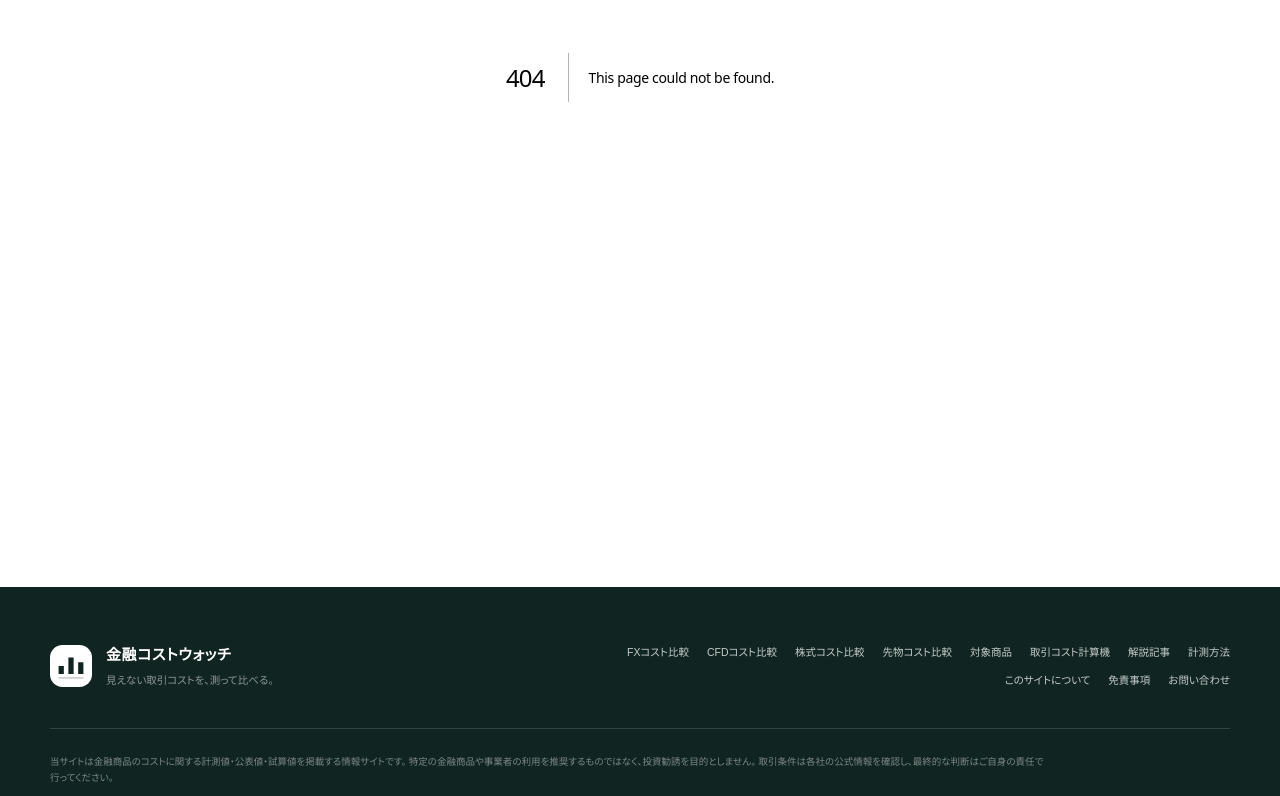
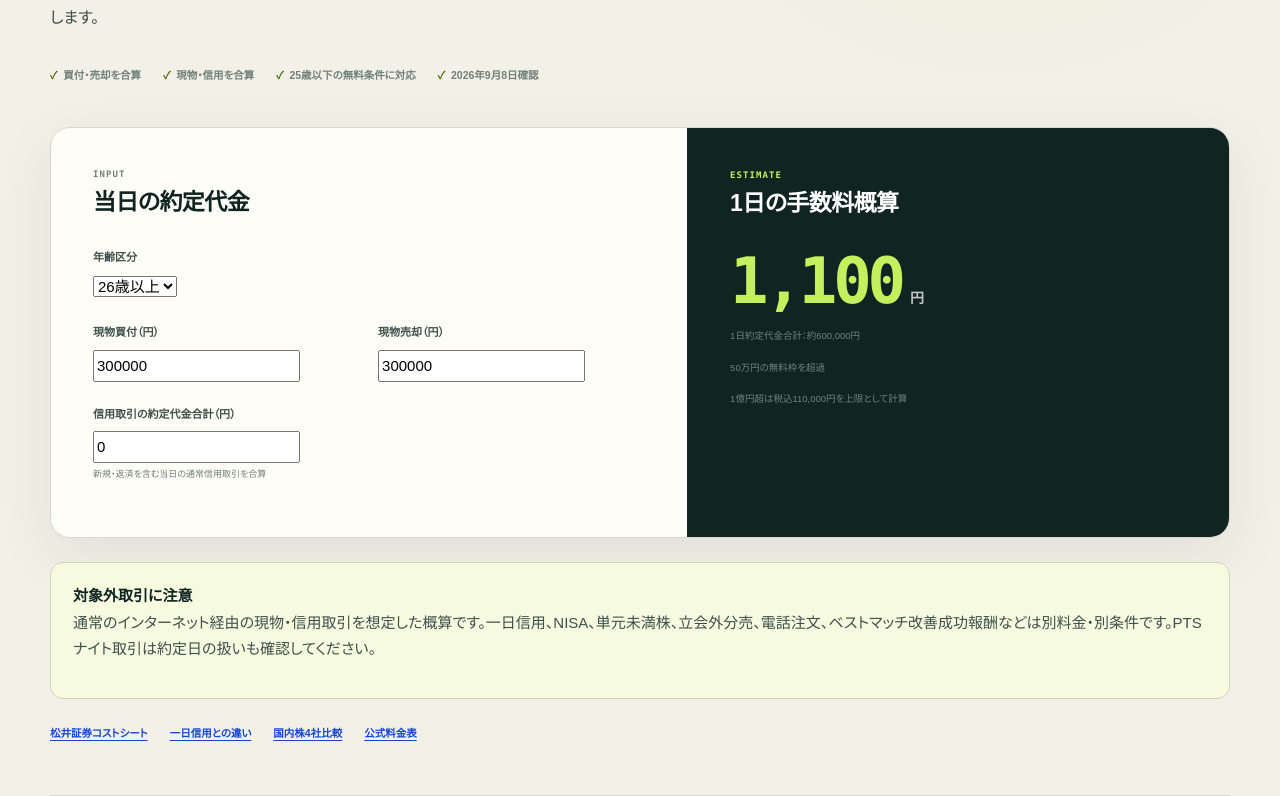
Before and after one commit to mrok18/hanbaijo, a Next.js app: page /tools/matsui-box-rate-calculator in a window 1280 px wide. Before the commit this address had no page. Shown: the part 400-1196 px from the top of the page. Built offline with nearby package versions, Linux system fonts and the light colour scheme.

Commit message:
feat: add Matsui box rate calculator

```diff
--- a/app/articles/matsui-one-day-margin-cost/page.tsx
+++ b/app/articles/matsui-one-day-margin-cost/page.tsx
@@ -6,4 +6,4 @@ export default function Page(){return <article><p className="page-kicker">MATSUI
 <h2>コストを4つに分ける</h2><div className="fx-metric-grid"><article><b>TRADE</b><h3>売買手数料</h3><p>ネット経由の新規・返済は無料。電話取引は別条件です。</p></article><article><b>RATE</b><h3>金利・貸株料</h3><p>公式料金表では年利0.0％。別途諸経費があります。</p></article><article><b>PREMIUM</b><h3>空売り料</h3><p>プレミアム空売りは銘柄別料金がかかり、日々変動します。</p></article><article><b>DEADLINE</b><h3>任意決済</h3><p>期日超過の任意決済は1注文3,250円、税込3,575円です。</p></article></div>
 <div className="callout"><strong>「一日」は当日中の管理が前提</strong><p>新規建日の大引けまでの反対売買、または15時45分までの現引・現渡が案内されています。翌営業日には会社の任意で決済されます。</p></div>
 <h2>取引前の確認</h2><ul><li>売建対象銘柄と在庫があるか</li><li>プレミアム空売り料が0円か有料か</li><li>返済注文が約定しない場合の対応時刻</li><li>一日信用・制度信用等を合算した保証金維持率</li></ul>
-<section className="article-sources" aria-labelledby="sources"><h2 id="sources">参照した公式資料</h2><ul><li><a href="https://www.matsui.co.jp/stock/margin/d-margin/rate.html" target="_blank" rel="noopener noreferrer">松井証券「手数料・弁済期限・金利・貸株料」</a></li><li><a href="https://www.matsui.co.jp/stock/margin/d-margin/rule/" target="_blank" rel="noopener noreferrer">松井証券「一日信用取引 取引ルール」</a></li></ul><p>取引条件は2026年9月7日に確認しました。</p></section><p><Link href="/stocks/matsui">松井証券の国内株コストシートへ →</Link></p><section className="article-affiliate" aria-label="関連する広告"><AffiliateOfferCard offer={AFFILIATE_OFFERS['matsui-fx']} /><p className="affiliate-disclosure">松井証券への広告リンクです。申込み成立時に当サイトが報酬を受け取る場合があります。</p></section></article>}
+<section className="article-sources" aria-labelledby="sources"><h2 id="sources">参照した公式資料</h2><ul><li><a href="https://www.matsui.co.jp/stock/margin/d-margin/rate.html" target="_blank" rel="noopener noreferrer">松井証券「手数料・弁済期限・金利・貸株料」</a></li><li><a href="https://www.matsui.co.jp/stock/margin/d-margin/rule/" target="_blank" rel="noopener noreferrer">松井証券「一日信用取引 取引ルール」</a></li></ul><p>取引条件は2026年9月7日に確認しました。</p></section><p><Link href="/tools/matsui-box-rate-calculator">通常取引のボックスレートを計算する →</Link></p><p><Link href="/stocks/matsui">松井証券の国内株コストシートへ →</Link></p><section className="article-affiliate" aria-label="関連する広告"><AffiliateOfferCard offer={AFFILIATE_OFFERS['matsui-fx']} /><p className="affiliate-disclosure">松井証券への広告リンクです。申込み成立時に当サイトが報酬を受け取る場合があります。</p></section></article>}
--- a/app/sitemap.ts
+++ b/app/sitemap.ts
@@ -30,7 +30,7 @@ export default function sitemap(): MetadataRoute.Sitemap {
   ];
   return [
     { url: base, lastModified: now, changeFrequency: 'hourly', priority: 1 },
-    ...['fx', 'cfd', 'stocks', 'futures', 'markets', 'tools/cost-calculator', 'tools/cfd-margin-calculator', 'tools/matsui-us-stock-cost-calculator', 'tools/matsui-futures-cost-calculator', 'articles', 'method', 'about', 'disclaimer', 'contact'].map((p) => ({
+    ...['fx', 'cfd', 'stocks', 'futures', 'markets', 'tools/cost-calculator', 'tools/cfd-margin-calculator', 'tools/matsui-us-stock-cost-calculator', 'tools/matsui-futures-cost-calculator', 'tools/matsui-box-rate-calculator', 'articles', 'method', 'about', 'disclaimer', 'contact'].map((p) => ({
       url: `${base}/${p}`, lastModified: now, changeFrequency: 'monthly' as const, priority: 0.6,
     })),
     ...POSTS.map((p) => ({
--- a/app/stocks/matsui/page.tsx
+++ b/app/stocks/matsui/page.tsx
@@ -4,6 +4,7 @@ import { AFFILIATE_OFFERS } from '@/lib/affiliates';
 
 export const metadata = { title: '松井証券の国内株手数料・ボックスレート', description: '松井証券の国内株ボックスレートを、1日の約定代金合計と年齢条件に分けて公式情報から整理します。' };
 export default function Page() { return <StockProviderFactSheet provider={STOCK_PROVIDERS.matsui} affiliateOffer={AFFILIATE_OFFERS['matsui-fx']} relatedArticles={[
+  { href: '/tools/matsui-box-rate-calculator', title: 'ボックスレート計算機', description: '現物と信用の1日約定代金を合算し、手数料を試算します。' },
   { href: '/tools/matsui-us-stock-cost-calculator', title: '米国株の往復コスト計算機', description: '売買手数料・為替コスト・値幅損益を同時に円換算します。' },
   { href: '/articles/matsui-us-stock-trading-hours', title: '米国株の取引時間とプレマーケット', description: '夏・冬時間と2026年12月予定の23時間化を整理します。' },
   { href: '/articles/matsui-us-stock-fx-fee', title: '米国株の為替手数料0円と25銭の違い', description: '事前両替と円貨決済で異なる為替コストを整理します。' },
--- /dev/null
+++ b/app/tools/matsui-box-rate-calculator/layout.tsx
@@ -0,0 +1,8 @@
+import type { Metadata } from 'next';
+
+export const metadata: Metadata = {
+  title: '松井証券 ボックスレート計算機｜1日の株式手数料',
+  description: '松井証券の国内株について、現物買付、現物売却、信用取引の1日約定代金を合算し、年齢条件を含むボックスレート手数料を計算します。',
+};
+
+export default function Layout({ children }: { children: React.ReactNode }) { return children; }
--- /dev/null
+++ b/app/tools/matsui-box-rate-calculator/page.tsx
@@ -0,0 +1,33 @@
+'use client';
+
+import Link from 'next/link';
+import { useMemo, useState } from 'react';
+import AffiliateOfferCard from '@/components/AffiliateOfferCard';
+import { AFFILIATE_OFFERS } from '@/lib/affiliates';
+
+export default function Page() {
+  const [buy, setBuy] = useState(300000);
+  const [sell, setSell] = useState(300000);
+  const [margin, setMargin] = useState(0);
+  const [ageGroup, setAgeGroup] = useState<'over25' | 'under26'>('over25');
+  const result = useMemo(() => {
+    const total = Math.max(0, buy) + Math.max(0, sell) + Math.max(0, margin);
+    const fee = ageGroup === 'under26' || total <= 500000 ? 0 : Math.min(Math.ceil(total / 1000000) * 1100, 110000);
+    const freeRoom = Math.max(0, 500000 - total);
+    return { total, fee, freeRoom };
+  }, [buy, sell, margin, ageGroup]);
+  const yen = new Intl.NumberFormat('ja-JP', { maximumFractionDigits: 0 });
+
+  return <div className="calculator-page">
+    <header className="calculator-intro"><p className="page-kicker">MATSUI BOX RATE CALCULATOR</p><h1>1日の約定代金を、<br /><em>合算して判定。</em></h1><p className="lede">松井証券の通常の国内株取引を対象に、現物と信用の1日約定代金を合算し、ボックスレートの概算手数料を表示します。</p><div className="calculator-proof"><span>買付・売却を合算</span><span>現物・信用を合算</span><span>25歳以下の無料条件に対応</span><span>2026年9月8日確認</span></div></header>
+    <div className="calculator-shell"><div className="calculator-grid"><section className="calculator-inputs"><div className="calculator-panel-head"><div><span>INPUT</span><h2>当日の約定代金</h2></div></div><div className="field-grid">
+      <label className="wide"><span>年齢区分</span><select value={ageGroup} onChange={e => setAgeGroup(e.target.value as 'over25' | 'under26')}><option value="over25">26歳以上</option><option value="under26">25歳以下</option></select></label>
+      <label><span>現物買付（円）</span><input type="number" min="0" step="10000" value={buy} onChange={e => setBuy(Number(e.target.value))} /></label>
+      <label><span>現物売却（円）</span><input type="number" min="0" step="10000" value={sell} onChange={e => setSell(Number(e.target.value))} /></label>
+      <label className="wide"><span>信用取引の約定代金合計（円）</span><input type="number" min="0" step="10000" value={margin} onChange={e => setMargin(Number(e.target.value))} /><small>新規・返済を含む当日の通常信用取引を合算</small></label>
+    </div></section><section className="calculator-result"><div className="result-head"><span>ESTIMATE</span><h2>1日の手数料概算</h2></div><div className="total-cost"><strong>{yen.format(result.fee)}</strong><span>円</span></div><p>1日約定代金合計：約{yen.format(result.total)}円</p><p>{ageGroup === 'under26' ? '25歳以下の無料条件を適用' : result.total <= 500000 ? `無料枠の残り：約${yen.format(result.freeRoom)}円` : '50万円の無料枠を超過'}</p><p>1億円超は税込110,000円を上限として計算</p></section></div></div>
+    <div className="callout"><strong>対象外取引に注意</strong><p>通常のインターネット経由の現物・信用取引を想定した概算です。一日信用、NISA、単元未満株、立会外分売、電話注文、ベストマッチ改善成功報酬などは別料金・別条件です。PTSナイト取引は約定日の扱いも確認してください。</p></div>
+    <nav className="calculator-proof" aria-label="計算根拠と関連記事"><Link href="/stocks/matsui">松井証券コストシート</Link><Link href="/articles/matsui-one-day-margin-cost">一日信用との違い</Link><Link href="/stocks/domestic-fee-comparison">国内株4社比較</Link><a href="https://www.matsui.co.jp/stock/domestic/fee/" target="_blank" rel="noopener noreferrer">公式料金表</a></nav>
+    <section className="article-affiliate" aria-label="関連する広告"><AffiliateOfferCard offer={AFFILIATE_OFFERS['matsui-fx']} /><p className="affiliate-disclosure">松井証券への広告リンクです。申込み成立時に当サイトが報酬を受け取る場合があります。</p></section>
+  </div>;
+}
```
